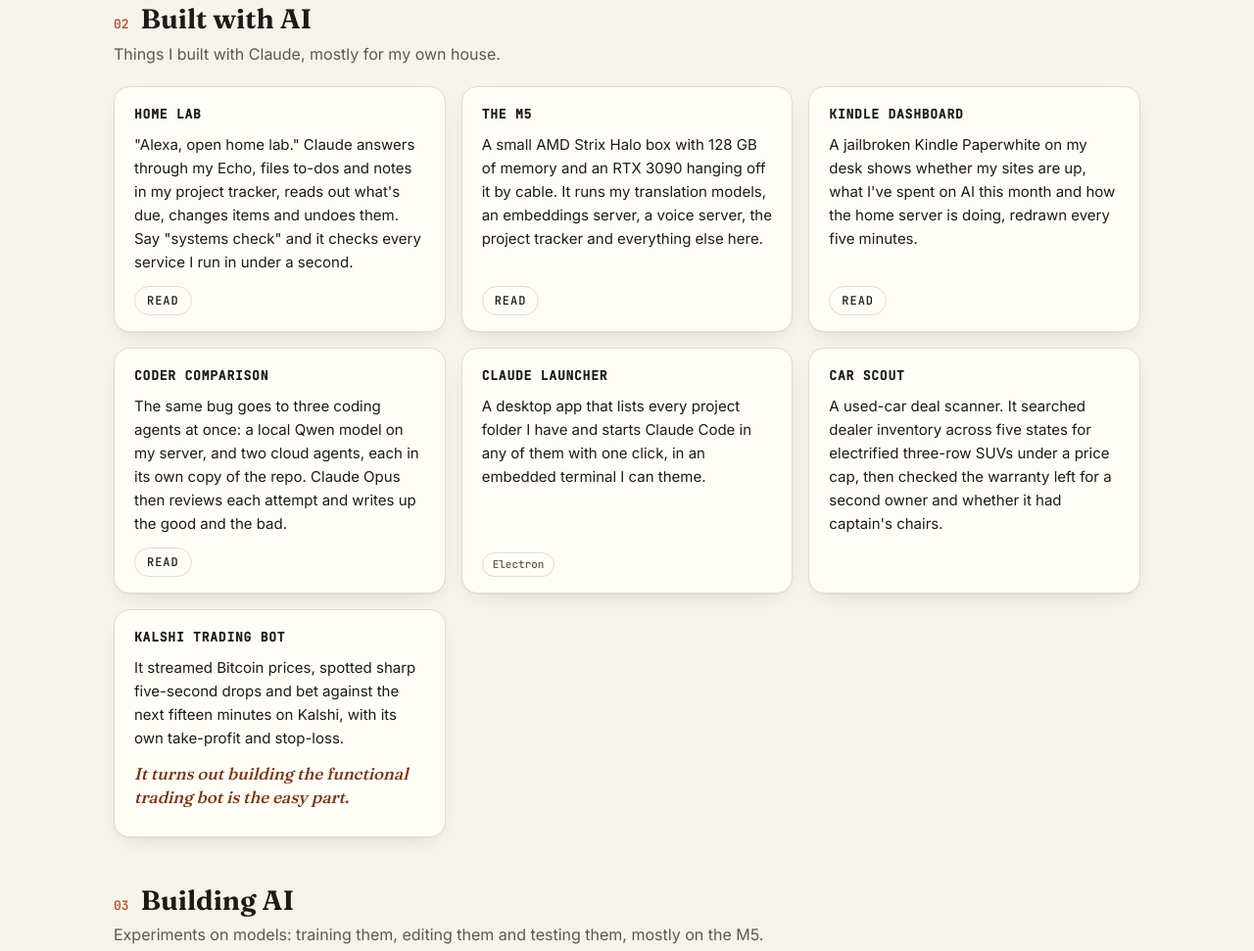
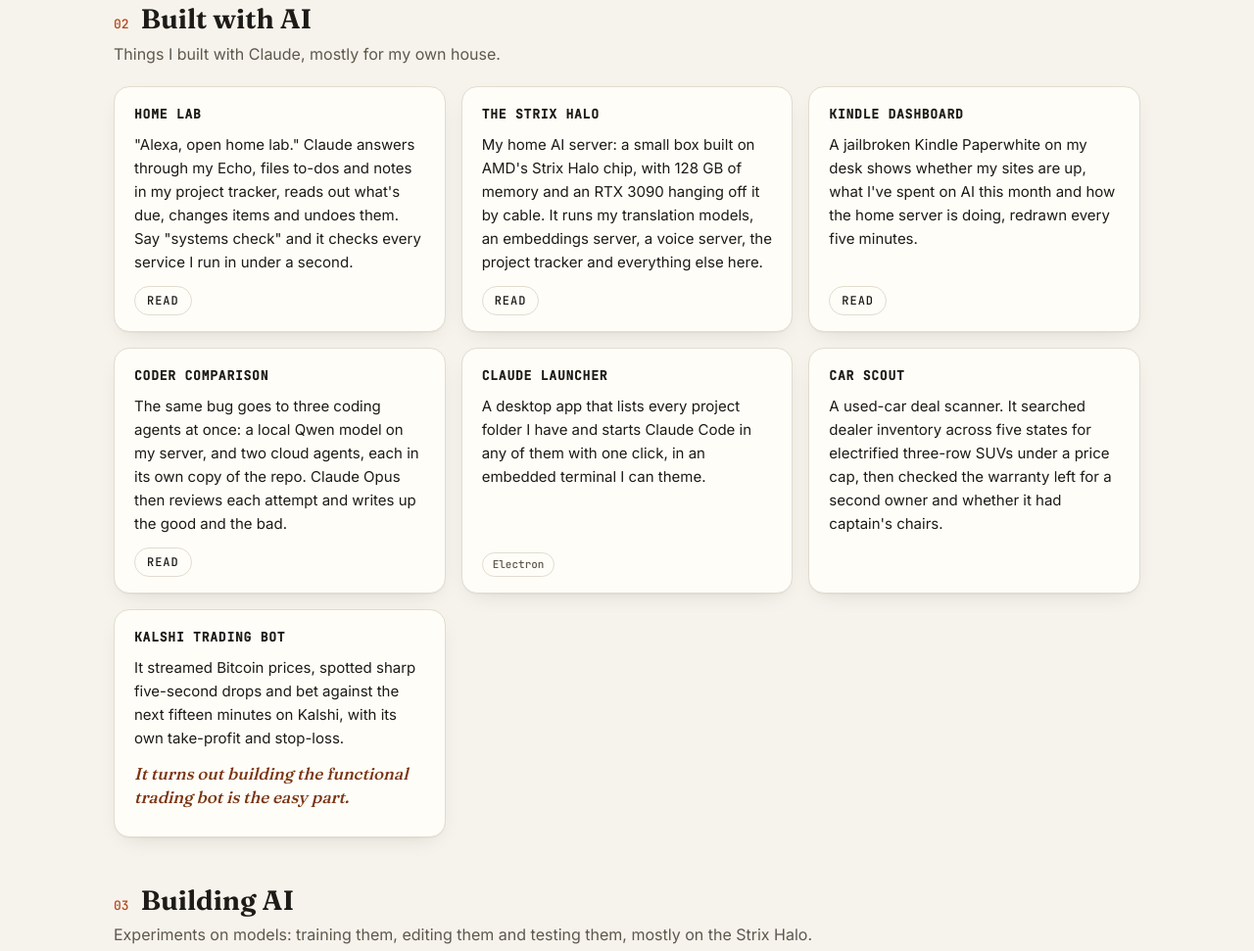
Before and after one commit to brentmsummers/brentmsummers.github.io, a plain HTML site: page index.html in a window 1280 px wide. Shown: the part 1188-2159 px from the top of the page at 98% size. Drawn offline with Linux system fonts and the light colour scheme.

Commit message:
Call the home server the Strix Halo, not the M5
Signed-off-by: Brent <brent@patoislabs.com>

```diff
--- a/index.html
+++ b/index.html
@@ -99,8 +99,8 @@
         </details>
       </article>
       <article class="card">
-        <h3>The M5</h3>
-        <p>A small AMD Strix Halo box with 128 GB of memory and an RTX 3090 hanging off it by cable. It runs my
+        <h3>The Strix Halo</h3>
+        <p>My home AI server: a small box built on AMD's Strix Halo chip, with 128 GB of memory and an RTX 3090 hanging off it by cable. It runs my
           translation models, an embeddings server, a voice server, the project tracker and everything else here.</p>
         <details><summary>Read</summary>
           <p>The Localization OS translations in production come from open-weights models on this box, not from a cloud
@@ -150,7 +150,7 @@
 
   <section id="building" aria-labelledby="building-h">
     <h2 id="building-h"><span class="kicker">03</span> Building AI</h2>
-    <p class="lede">Experiments on models: training them, editing them and testing them, mostly on the M5.</p>
+    <p class="lede">Experiments on models: training them, editing them and testing them, mostly on the Strix Halo.</p>
     <div class="grid">
       <article class="card card-feature">
         <h3>Read-ahead translation</h3>
@@ -174,7 +174,7 @@
       </article>
       <article class="card card-wide">
         <h3>Distilling Gemma 26B into 12B</h3>
-        <p>Overnight on the M5: Gemma 4 26B translated 23,500 sentences into five languages, a quality filter kept 17,794,
+        <p>Overnight on the Strix Halo: Gemma 4 26B translated 23,500 sentences into five languages, a quality filter kept 17,794,
           and a LoRA taught Gemma 4 12B to translate like its teacher. 3.3 hours of training on one RTX 3090.</p>
         <dl class="stats">
           <div><dt>Inline tags kept</dt><dd>68% <span>&rarr;</span> 95%</dd></div>
@@ -200,7 +200,7 @@
         </dl>
         <details><summary>Read</summary>
           <p>Step one: the paper's edit touches two tensors and is exactly rank one; the model writes a little less along
-            one direction. On the M5 it went from 6% to 44% on the same 50 problems, matching the published 44%. It got
+            one direction. On the Strix Halo it went from 6% to 44% on the same 50 problems, matching the published 44%. It got
             19 right that the base model missed and lost none.</p>
           <p>Step two: Claude Opus looked inside a 1.8B translation model, found two attention heads that write inline
             tags, and doubled them. Segments with every tag intact went from 55.3% to 60.8%. A real, specific effect
```
